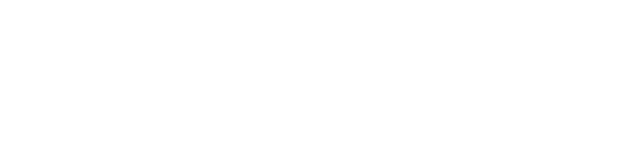
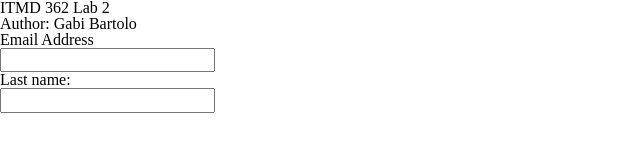
Before and after one commit to SkedaddlesAway/362-lab2, a plain HTML site: page index.html in a window 1280 px wide. Shown: the whole page, without its empty margins (0-640 px from the left). Drawn offline with Linux system fonts and the light colour scheme.

Commit message:
creating form
figuring out the form structure and working with the reset

```diff
--- a/index.html
+++ b/index.html
@@ -2,12 +2,22 @@
 <html lang="en">
 <head>
   <title>Lab 2</title>
-  <meta charset="utf-8" />
+  <meta charset="utf-8"/>
   <meta name="viewport" content="width=device-width,initial-scale=1.0,shrink-to-fit=no" />
-  <link rel="stylesheet" media="screen" href="css/reset.css" />
-  <link rel="stylesheet" media="screen" href="css/screen.css" />
+  <link rel="stylesheet" media="screen" href="css/reset.css"/>
+  <link rel="stylesheet" media="screen" href="css/screen.css"/>
 </head>
 <body>
+  <div>
+    <h1>ITMD 362 Lab 2</h1>
+    <p><strong>Author: Gabi Bartolo</strong></p>
+  </div>
+  <form>
+    <label for="fname">Email Address</label><br>
+    <input type="text" id="fname" name="fname" ><br>
+    <label for="lname">Last name:</label><br>
+    <input type="text" id="lname" name="lname" >
 
+  </form>
 </body>
 </html>
```
